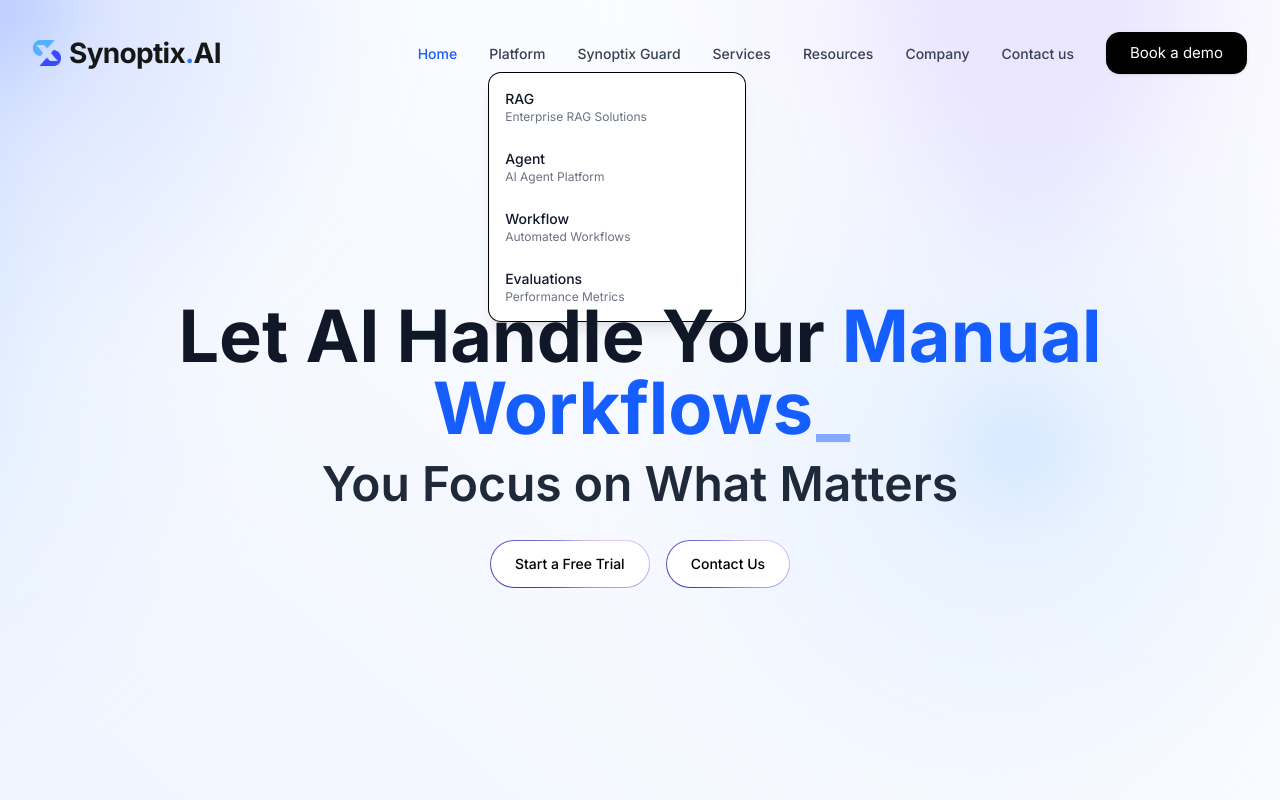
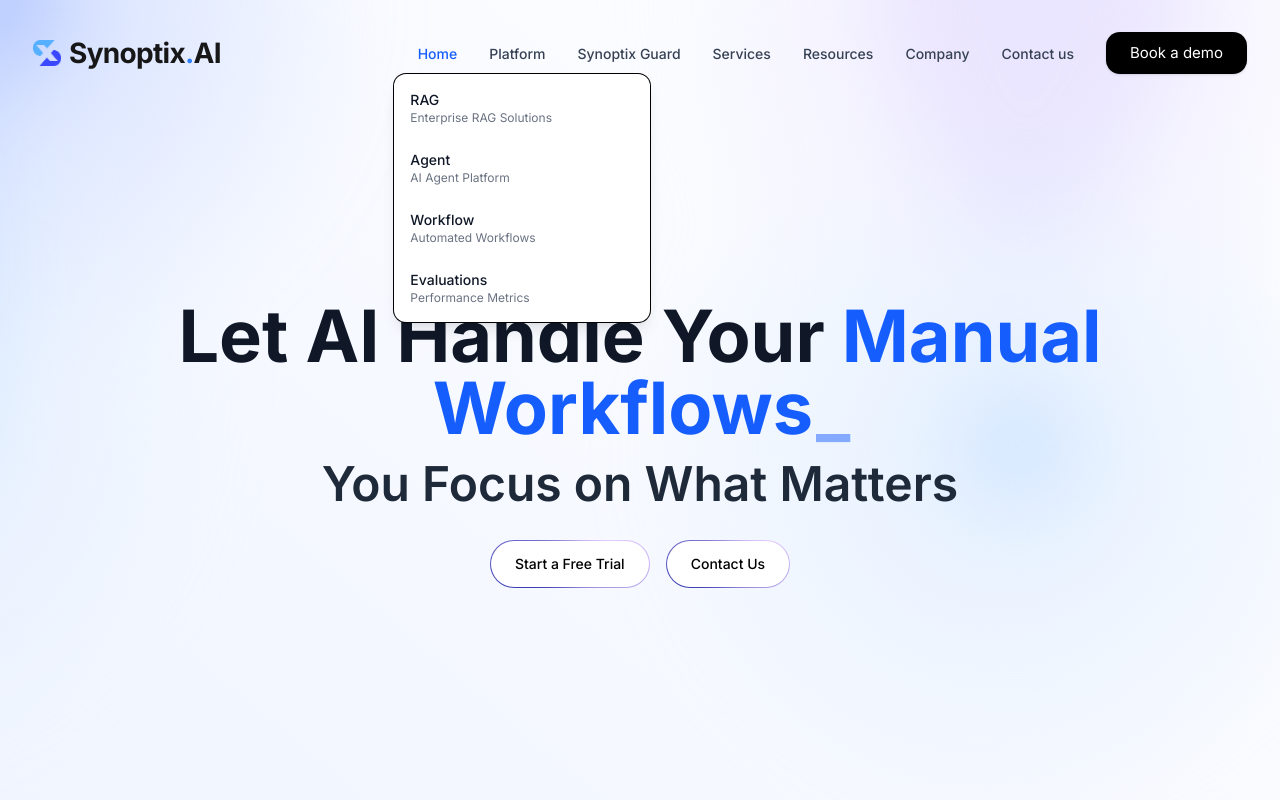
Before and after one commit to karbon-ion/synoptics-landing, a Next.js app: page / in a window 1280 px wide. Both pictures are taken after a click on the button "Platform". Shown: the top 800 px of the page. Built offline with nearby package versions, Linux system fonts and the light colour scheme.

Commit message:
navbar fixes

```diff
--- a/app/sections/Navbar.tsx
+++ b/app/sections/Navbar.tsx
@@ -9,8 +9,10 @@ const Navbar = () => {
   const [isOpen, setIsOpen] = useState(false);
   const [scrolled, setScrolled] = useState(false);
   const [platformDropdownOpen, setPlatformDropdownOpen] = useState(false);
+  const [dropdownPosition, setDropdownPosition] = useState({ x: 0, y: 0 });
   const pathname = usePathname();
   const dropdownRef = useRef<HTMLDivElement>(null);
+  const buttonRef = useRef<HTMLButtonElement>(null);
 
   useEffect(() => {
     const handleScroll = () => {
@@ -35,6 +37,16 @@ const Navbar = () => {
     return () => document.removeEventListener('mousedown', handleClickOutside);
   }, []);
 
+  useEffect(() => {
+    if (platformDropdownOpen && buttonRef.current) {
+      const rect = buttonRef.current.getBoundingClientRect();
+      setDropdownPosition({
+        x: rect.left + 5 + (rect.width / 2),
+        y: rect.bottom + 10
+      });
+    }
+  }, [platformDropdownOpen, scrolled]);
+
   const platformDropdownItems = [
     { name: 'RAG', href: '/enterprise-rag', description: 'Enterprise RAG Solutions' },
     { name: 'Agent', href: '/enterprise-ai-agent', description: 'AI Agent Platform' },
@@ -53,7 +65,8 @@ const Navbar = () => {
   ];
 
   return (
-    <nav className={`fixed w-full left-1/2 -translate-x-1/2 border border-transparent z-40 transition-all duration-300 ${scrolled ? 'my-2 max-w-7xl px-6 rounded-3xl bg-gradient-to-r from-blue-300 via-blue-50/30 to-purple-300' : 'py-4'}`}>
+    <>
+      <nav className={`fixed w-full left-1/2 -translate-x-1/2 border border-transparent z-50 transition-all duration-300 overflow-hidden ${scrolled ? 'my-2 max-w-7xl px-6 rounded-3xl bg-gradient-to-r from-blue-300 via-blue-50/30 to-purple-300' : 'py-4'}`}>
         <div className={`absolute inset-0 transition-all duration-300 ${scrolled
           ? 'bg-white/60 backdrop-blur-sm'
           : 'bg-transparent'
@@ -84,6 +97,7 @@ const Navbar = () => {
                 <div key={item.name} className="relative" ref={item.hasDropdown ? dropdownRef : null}>
                   {item.hasDropdown ? (
                     <button
+                      ref={buttonRef}
                       onMouseEnter={() => setPlatformDropdownOpen(true)}
                       className={`text-sm font-medium transition-colors hover:text-blue-600 ${pathname.startsWith('/enterprise') || pathname === '/workflow' ? 'text-blue-600' : 'text-gray-700'}`}
                     >
@@ -97,38 +111,11 @@ const Navbar = () => {
                       {item.name}
                     </Link>
                   )}
-
-                {item.hasDropdown && platformDropdownOpen && (
-                  <div
-                    className="absolute left-0 mt-2 w-64 rounded-xl bg-white shadow-lg ring-1 ring-black ring-opacity-5 z-50"
-                    onMouseLeave={() => setPlatformDropdownOpen(false)}
-                  >
-                    <div className="py-1">
-                      {platformDropdownItems.map((dropdownItem) => (
-                        <Link
-                          key={dropdownItem.name}
-                          href={dropdownItem.href}
-                          className="group flex items-center px-4 py-3 hover:bg-gray-50 transition-colors"
-                        >
-                          <div>
-                            <p className="text-sm font-medium text-gray-900 group-hover:text-blue-600">
-                              {dropdownItem.name}
-                            </p>
-                            <p className="text-xs text-gray-500 group-hover:text-blue-500">
-                              {dropdownItem.description}
-                            </p>
-                          </div>
-                        </Link>
-                      ))}
-                    </div>
-                  </div>
-                )}
                 </div>
               ))}
               <Link
                 href="/demo"
-              className={`px-6 py-2.5 rounded-[14px] text-[15px] transition-colors duration-300 shadow-sm hover:shadow-md ${
-                pathname === '/demo'
+                className={`px-6 py-2.5 rounded-[14px] text-[15px] transition-colors duration-300 shadow-sm hover:shadow-md ${pathname === '/demo'
                     ? 'bg-blue-600 text-white'
                     : 'bg-black text-white hover:bg-blue-600'
                   }`}
@@ -197,8 +184,7 @@ const Navbar = () => {
                             <Link
                               key={dropdownItem.name}
                               href={dropdownItem.href}
-                            className={`text-[14px] px-2 py-1.5 transition-colors duration-300 rounded-lg block ${
-                              pathname === dropdownItem.href
+                              className={`text-[14px] px-2 py-1.5 transition-colors duration-300 rounded-lg block ${pathname === dropdownItem.href
                                   ? 'text-blue-600 bg-blue-50/50'
                                   : 'text-gray-600 hover:text-blue-600 hover:bg-blue-50/50'
                                 }`}
@@ -212,8 +198,7 @@ const Navbar = () => {
                     ) : (
                       <Link
                         href={item.href}
-                      className={`text-[15px] px-2 py-2 transition-colors duration-300 rounded-lg block ${
-                        pathname === item.href
+                        className={`text-[15px] px-2 py-2 transition-colors duration-300 rounded-lg block ${pathname === item.href
                             ? 'text-blue-600 bg-blue-50/50'
                             : 'text-gray-600 hover:text-blue-600 hover:bg-blue-50/50'
                           }`}
@@ -228,8 +213,7 @@ const Navbar = () => {
                 <div className="px-2 pt-2">
                   <Link
                     href="/demo"
-                  className={`px-5 py-2.5 rounded-[14px] text-[15px] inline-block transition-colors duration-300 shadow-sm hover:shadow-md ${
-                    pathname === '/demo'
+                    className={`px-5 py-2.5 rounded-[14px] text-[15px] inline-block transition-colors duration-300 shadow-sm hover:shadow-md ${pathname === '/demo'
                         ? 'bg-blue-600 text-white'
                         : 'bg-black text-white hover:bg-blue-600'
                       }`}
@@ -243,6 +227,37 @@ const Navbar = () => {
           )}
         </div>
       </nav>
+      {platformDropdownOpen && (
+        <div
+          className="fixed w-64 rounded-xl bg-white shadow-lg ring-1 ring-black ring-opacity-5 z-[60]"
+          style={{
+            top: `${dropdownPosition.y}px`,
+            left: `${dropdownPosition.x}px`,
+            transform: 'translateX(-50%)'
+          }}
+          onMouseLeave={() => setPlatformDropdownOpen(false)}
+        >
+          <div className="py-1">
+            {platformDropdownItems.map((dropdownItem) => (
+              <Link
+                key={dropdownItem.name}
+                href={dropdownItem.href}
+                className="group flex items-center px-4 py-3 hover:bg-gray-50 transition-colors"
+              >
+                <div>
+                  <p className="text-sm font-medium text-gray-900 group-hover:text-blue-600">
+                    {dropdownItem.name}
+                  </p>
+                  <p className="text-xs text-gray-500 group-hover:text-blue-500">
+                    {dropdownItem.description}
+                  </p>
+                </div>
+              </Link>
+            ))}
+          </div>
+        </div>
+      )}
+    </>
   );
 };
 
```
Lines whose indentation alone changed are shown as unchanged.
